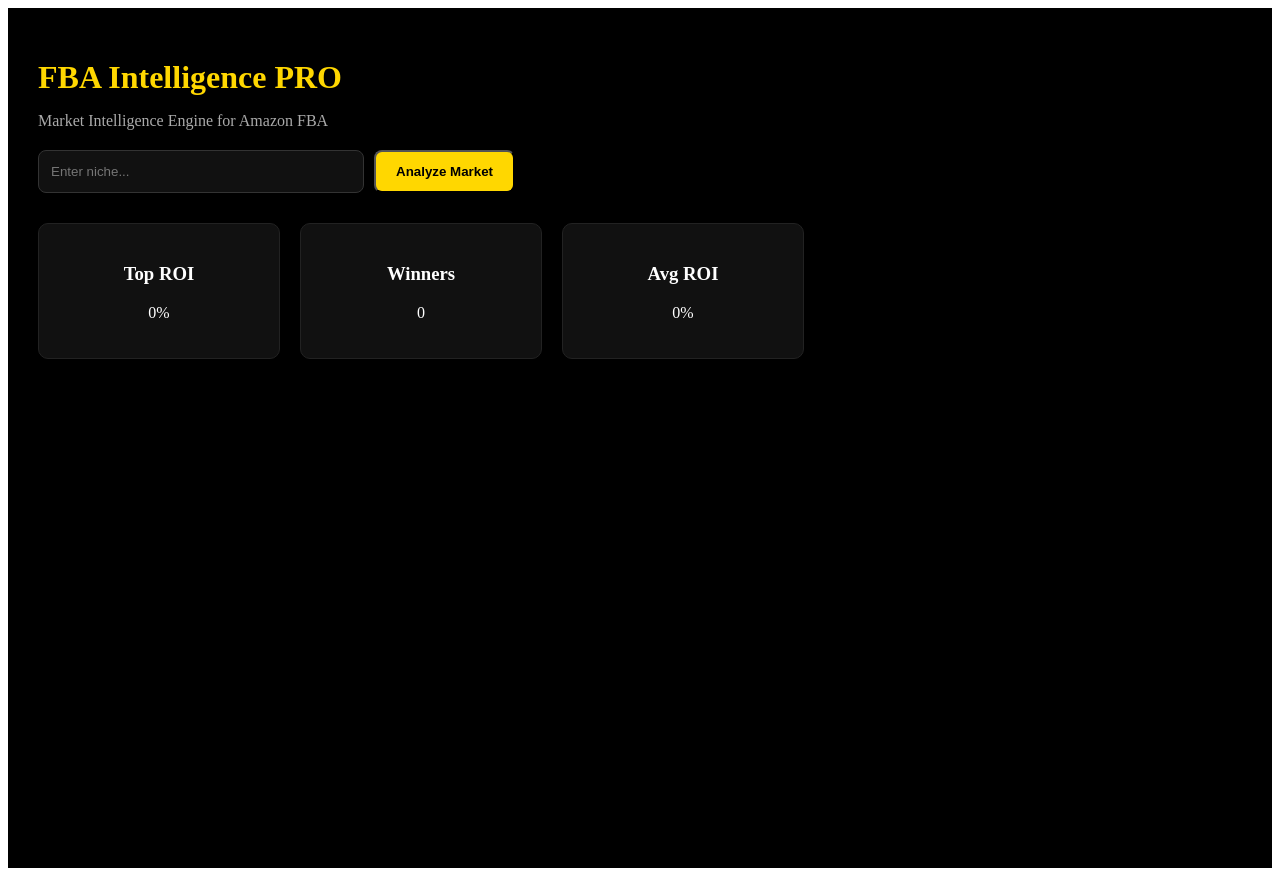
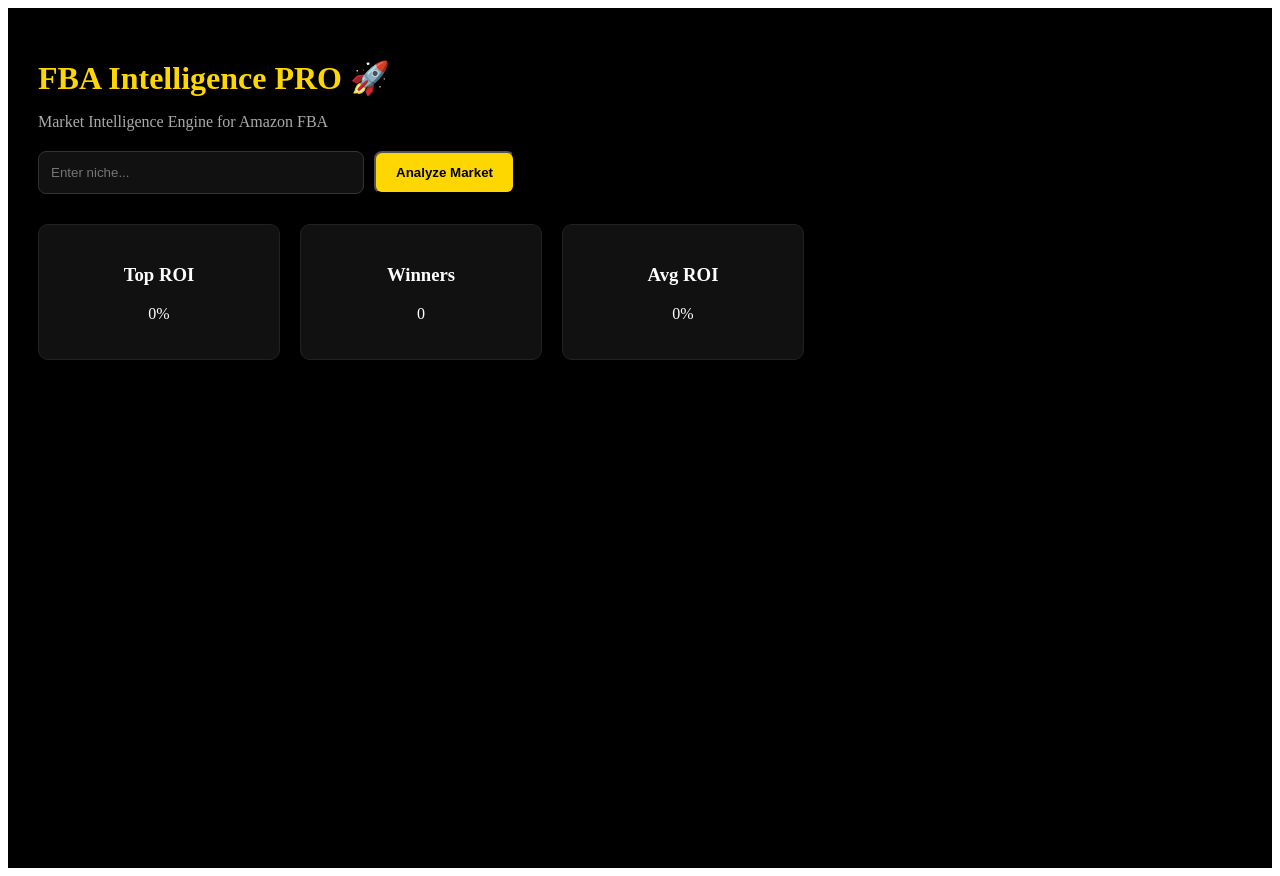
Before and after one commit to Papolabala25/fba-pro-app, a Next.js app: page / in a window 1280 px wide. Built offline with nearby package versions, Linux system fonts and the light colour scheme.

Commit message:
UI PRO FINAL

```diff
--- a/app/page.tsx
+++ b/app/page.tsx
@@ -1,5 +1,6 @@
 "use client"
-// VERSION 2.0 UI PRO
+
+// VERSION PRO FINAL 🚀
 
 import { useState } from "react"
 
@@ -46,7 +47,7 @@
 
       {/* HEADER */}
       <h1 style={{ color: "gold", fontSize: 32, marginBottom: 10 }}>
-        FBA Intelligence PRO
+        FBA Intelligence PRO 🚀
       </h1>
 
       <p style={{ color: "#aaa", marginBottom: 20 }}>
@@ -115,10 +116,10 @@
               boxShadow: isWinner ? "0 0 12px rgba(255,215,0,0.4)" : "none"
             }}>
 
-              {/* PRODUCT NAME */}
+              {/* NAME */}
               <h3 style={{ fontSize: 14 }}>{p.name}</h3>
 
-              {/* 🔍 VIEW ON AMAZON */}
+              {/* AMAZON LINK */}
               <a
                 href={`https://www.amazon.com/s?k=${encodeURIComponent(p.name)}`}
                 target="_blank"
@@ -154,7 +155,7 @@
               <p>📈 Sales: {p.sales}/month</p>
               <p>⚔️ {p.competition}</p>
 
-              {/* 🧠 AI INSIGHT */}
+              {/* INSIGHT */}
               <p style={{
                 marginTop: 12,
                 fontSize: 13,
@@ -164,13 +165,13 @@
                 🧠 {p.insight}
               </p>
 
-              {/* 💡 TIP */}
+              {/* TIP */}
               <p style={{
                 marginTop: 8,
                 fontSize: 12,
                 color: "#888"
               }}>
-                💡 Tip: Source from USA or Alibaba and improve packaging, branding or bundle.
+                💡 Tip: Source from USA or Alibaba. Improve branding, packaging or bundle to dominate.
               </p>
 
               <button style={saveButton}>
```
